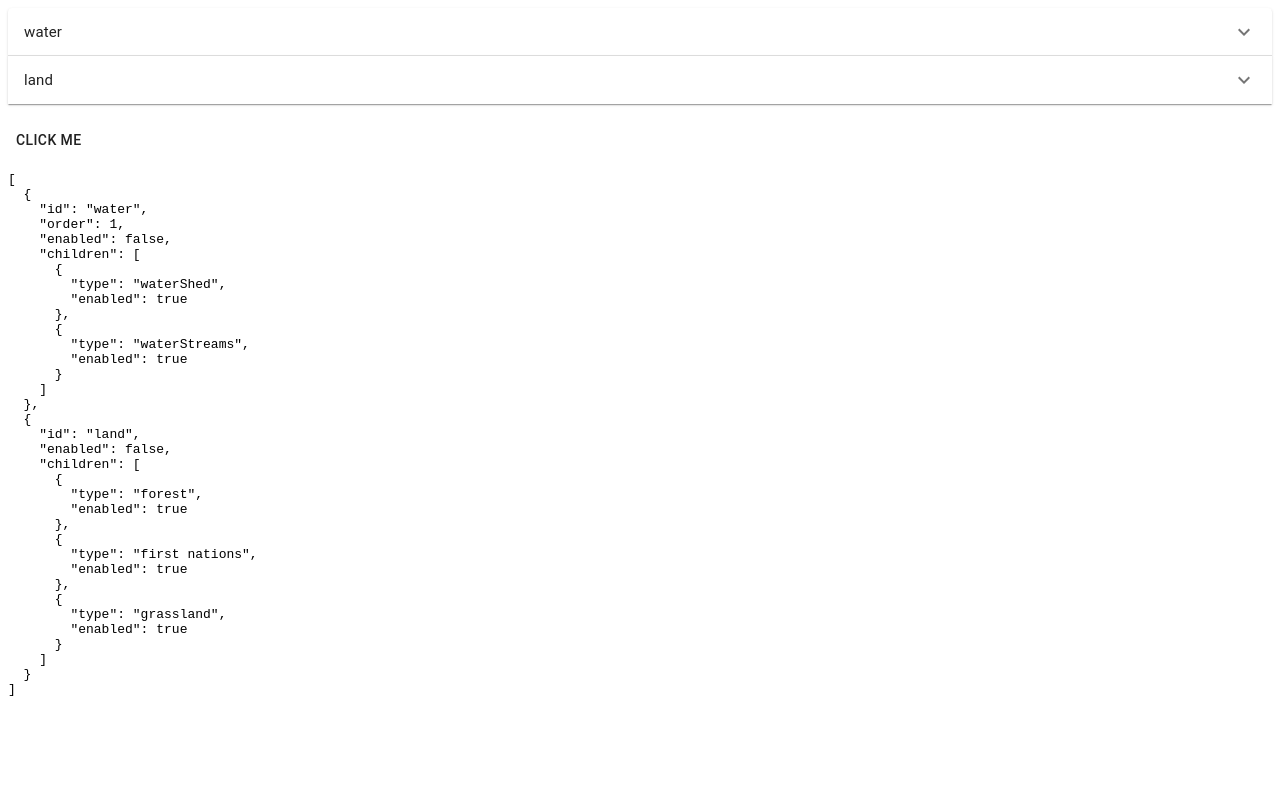
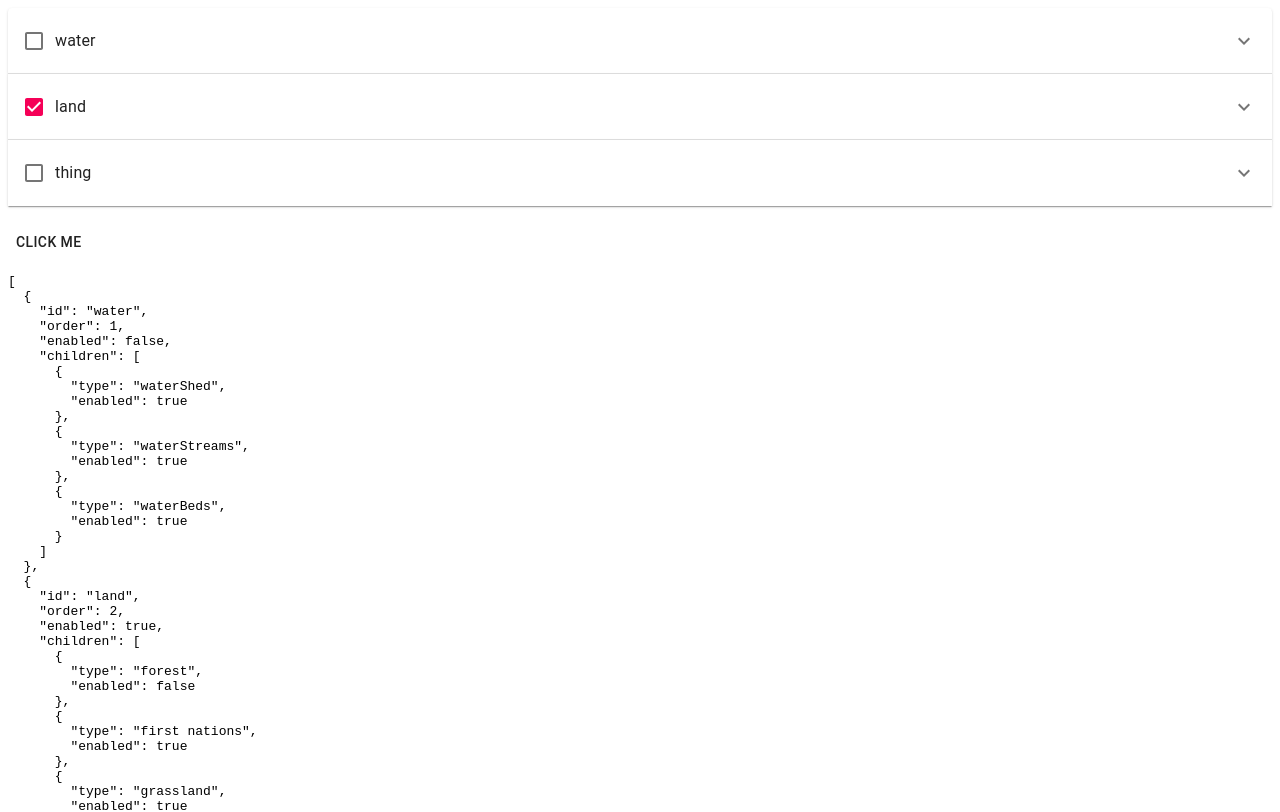
Before and after one commit to bburciaga/newLayerPicker, a React (Create React App) app: page / in a window 1280 px wide. Shown: the top 812 px of the page. Built offline with nearby package versions, Linux system fonts and the light colour scheme.

Commit message:
accordion with toggle of parent

```diff
--- a/src/index.tsx
+++ b/src/index.tsx
@@ -6,11 +6,11 @@ import { makeStyles } from "@material-ui/core/styles";
 import Accordion from "@material-ui/core/Accordion";
 import AccordionSummary from "@material-ui/core/AccordionSummary";
 import AccordionDetails from "@material-ui/core/AccordionDetails";
-import Typography from "@material-ui/core/Typography";
 import ExpandMoreIcon from "@material-ui/icons/ExpandMore";
+import Checkbox from '@material-ui/core/Checkbox';
+import FormControlLabel from '@material-ui/core/FormControlLabel';
 
 import "./styles.css";
-import { AccordionActions } from "@material-ui/core";
 
 
 // todo:
@@ -33,16 +33,21 @@ const GEO_DATA = [
     {
       type: "waterStreams",
       enabled: true
+    },
+    {
+      type: "waterBeds",
+      enabled: true
     }
   ]
   },
   {
     id: "land",
-    enabled: false,
+    order: 2,
+    enabled: true,
     children: [
       {
         type: "forest",
-        enabled: true
+        enabled: false
       },
       {
         type: "first nations",
@@ -53,6 +58,12 @@ const GEO_DATA = [
         enabled: true
       }
     ]
+  },
+  {
+    id: "thing",
+    order: 3,
+    enabled: false,
+    children: []
   }
 ];
 
@@ -68,7 +79,84 @@ const useStyles = makeStyles((theme) => ({
 
 function App() {
   const classes = useStyles();
-  const [objectState, setObjectState] = React.useState(GEO_DATA);
+  const [objectState, setObjectState] = useState(GEO_DATA);
+
+  /**
+   *
+   * @param parentType String variable
+   * @returns object and its containing variables
+   */
+  const getParent = (parentType: String) => {
+    // use array.filter here
+    return objectState.filter(idType =>
+      idType.id === parentType)
+  }
+
+  /**
+   * Used to get index of parent in JSON array
+   * @param parentType String variable
+   * @returns integer value
+   */
+  const getParentIndex = (parentType: String) => {
+    return objectState.findIndex(x => x.id === parentType);
+  }
+
+  /**
+   * Used to get index of child in parent children array
+   * @param parentType String variable to get Array value of parent
+   * @param childType String variable to get Array value of child under the parent value
+   * @returns integer value
+   */
+  const getChildIndex = (parentType: String, childType: String) => {
+    let g = objectState[getParentIndex(parentType)];
+    return g.children.findIndex(x => x.type === childType);
+  }
+
+  /**
+   *
+   * @param parentType String variable
+   * @param childType String variable
+   * @returns child component of parent children array
+   */
+   const getChild = (parentType: String, childType: String) => {
+    // use array.filter here  objectState.
+    return objectState[getParentIndex(parentType)].children[getChildIndex(parentType,childType)];
+  }
+
+
+  var x = getChild("water","waterStreams")
+  console.log(x.enabled)
+  /**
+   * Changes the enabled state to true or false. For checkboxes
+   * @param parentType String variable
+   */
+  const toggleParent = (parentType: String) => {
+    let parent = objectState[getParentIndex(parentType)];
+    parent.enabled = !parent.enabled;
+    if(getParentIndex(parentType) === -1)
+      console.log('error');
+    else {
+      setObjectState(
+        [...objectState.slice(0,getParentIndex(parentType)),
+        parent, ...objectState.slice(getParentIndex(parentType)+1)]
+      );
+    }
+  }
+
+  /**
+   *
+   * @param parentType
+   * @param childType
+   */
+  const toggleChild = (parentType: String, childType: String) => {
+    let child = getChild(parentType,childType);
+    child.enabled = !child.enabled;
+    if(getChildIndex(parentType,childType) === -1)
+      console.log('error');
+    else {
+
+    }
+  }
   /*
   const toggleWater = () => {
     setObjectState({
@@ -91,28 +179,6 @@ function App() {
       }
     });
   };*/
-
-
-
-  const getChild = (parentType: String, childType: String) => {
-    // use array.filter here  objectState.
-      var childData;
-
-      objectState.filter(parent => {
-          if(parent.id === parentType){
-            childData = (parent.children.filter(child => child.type === childType))
-          }
-
-      })
-      return childData;
-  }
-  //console.log(getChild("water","waterShed"));
-  const getParent = (parentType: String) => {
-    // use array.filter here
-    return objectState.filter(idType =>
-      idType.id === parentType)
-  }
-  //console.log(getParent("land"));
   /* const changeChild = (e) => {
     setChildState({
       ...childState,
@@ -133,13 +199,37 @@ function App() {
             expandIcon={<ExpandMoreIcon />}
             aria-controls="water-content"
             id={parent.id} >
-            <Typography className={classes.heading}>{parent.id}</Typography>
+            <FormControlLabel
+              control={
+                <Checkbox
+                  checked={parent.enabled}
+                  onChange={(e: React.FormEvent<HTMLInputElement>) => {
+                    toggleParent(parent.id)
+                  }}
+                  name={parent.id} />}
+              className={classes.heading} label={parent.id} />
           </AccordionSummary>
+          {parent.children.map((child) => (
+            <AccordionDetails
+              id={child.type}>
+              &ensp;<FormControlLabel
+              control={
+                <Checkbox
+                  checked={child.enabled}
+                  onChange={(e: React.FormEvent<HTMLInputElement>) => {
+                    toggleChild(parent.id, child.type)
+                  }}
+                  name={child.type} />}
+              className={classes.heading} label={child.type} />
+            </AccordionDetails>
+          ))}
         </Accordion>
       ))}
       <br />
 
-      <Button>click me</Button>
+      <Button onClick={() => (
+          toggleChild("water", "waterBeds")
+        )}>click me</Button>
 
       <pre>{JSON.stringify(objectState, null, 2)}</pre>
     </div>
```
